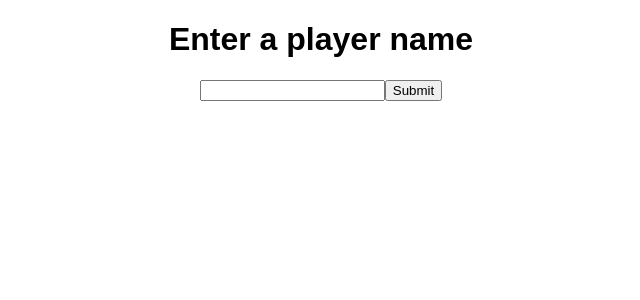
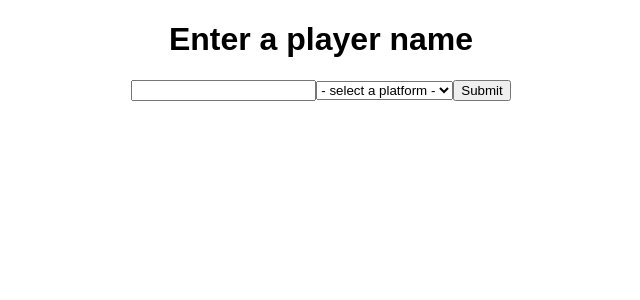
Before and after one commit to kenman21/fortnite_stats, a React (Create React App) app: page / in a window 1280 px wide. Shown: the top 300 px of the page, without its empty margins (319-959 px from the left). Built offline with nearby package versions, Linux system fonts and the light colour scheme.

Commit message:
added dropdown for different platforms

```diff
--- a/src/containers/Home.js
+++ b/src/containers/Home.js
@@ -5,7 +5,8 @@ const URL = 'http://localhost:3000/api/v1/'
 class Home extends React.Component {
 
   state = {
-    name: ""
+    name: "",
+    platform: ""
   }
 
   onChange = (e) => {
@@ -23,17 +24,31 @@ class Home extends React.Component {
         'Content-Type': 'application/json'
       },
       body: JSON.stringify({
-        player: this.state.name
+        player: this.state.name,
+        platform: this.state.platform
       })
     })
   }
 
+  platformChange = (e) => {
+    this.setState({
+      platform: e.target.value
+    })
+  }
+
   render() {
+    console.log(this.state.platform)
     return (
       <div>
         <h1> Enter a player name </h1>
         <form onSubmit={this.handleSubmit}>
           <input className='player-name' type='text' value={this.state.name} onChange={this.onChange}/>
+          <select onChange={this.platformChange} name="platform">
+            <option disabled selected value> - select a platform - </option>
+            <option value="pc">PC</option>
+            <option value="xbl">XBOX</option>
+            <option value="psn">PS4</option>
+          </select>
           <input type='submit'/>
         </form>
       </div>
```
